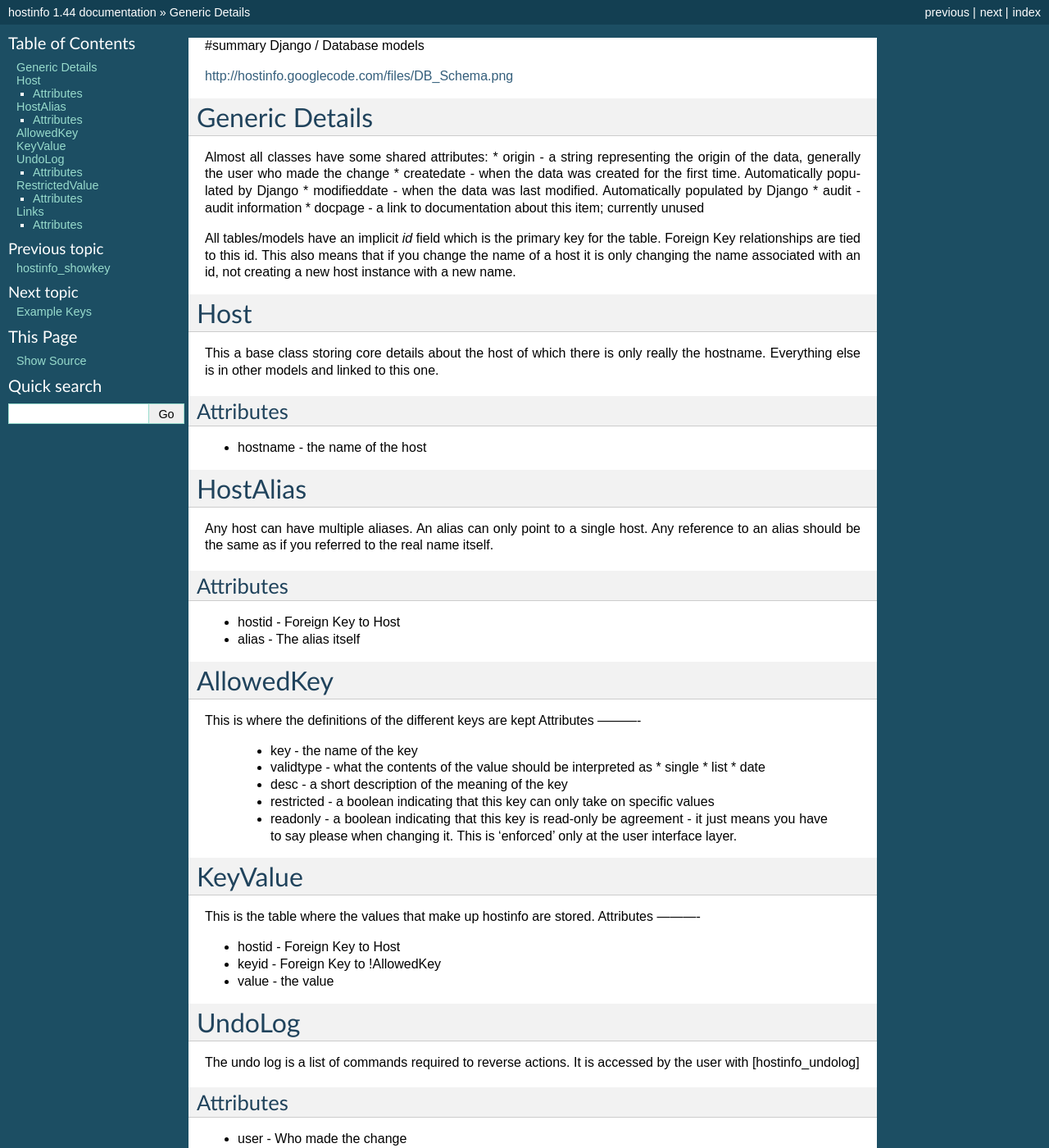
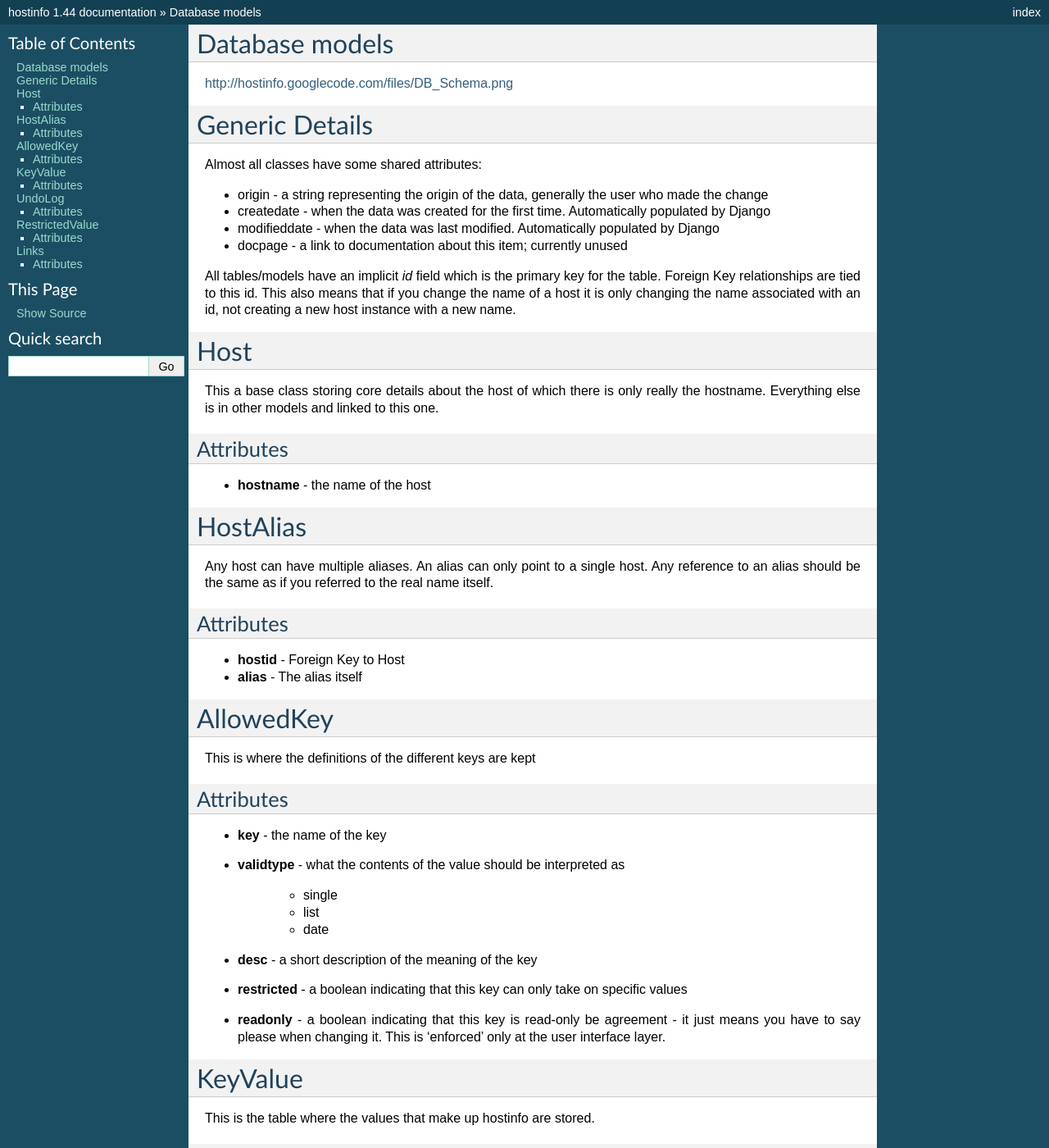
Before and after one commit to dwagon/Hostinfo, a Sphinx documentation site: the page built from docs/DjangoModels.rst, in a window 1280 px wide and 1400 px high. Shown: the whole window at 82% size. Built offline with Sphinx 7.4.7, drawn with Linux system fonts in a browser that asks for light colours; pages that are not in the unit, such as notebooks, are missing from menus; some of the changed text lies outside the part shown.

Commit message:
Tidying up docs

```diff
--- a/docs/DjangoModels.rst
+++ b/docs/DjangoModels.rst
@@ -1,14 +1,15 @@
-#summary Django / Database models
+Database models
+===============
 
 http://hostinfo.googlecode.com/files/DB_Schema.png
 
 Generic Details
 ===============
 Almost all classes have some shared attributes:
+
 * origin - a string representing the origin of the data, generally the user who made the change
 * createdate - when the data was created for the first time. Automatically populated by Django
 * modifieddate - when the data was last modified. Automatically populated by Django
-* audit - audit information
 * docpage - a link to documentation about this item; currently unused
 
 All tables/models have an implicit *id* field which is the primary key for the table. Foreign Key relationships are tied to this id. This also means that if you change the name of a host it is only changing the name associated with an id, not creating a new host instance with a new name.
@@ -21,7 +22,7 @@ This a base class storing core details about the host of which there is only rea
 Attributes
 ----------
 
-* hostname - the name of the host
+* **hostname** - the name of the host
 
 HostAlias
 =========
@@ -30,35 +31,39 @@ Any host can have multiple aliases. An alias can only point to a single host. An
 
 Attributes
 ----------
-* hostid - Foreign Key to Host
-* alias - The alias itself
+
+* **hostid** - Foreign Key to Host
+* **alias** - The alias itself
 
 AllowedKey
 ==========
 
 This is where the definitions of the different keys are kept
+
 Attributes
 ----------
 
-  * key - the name of the key
-  * validtype - what the contents of the value should be interpreted as
+* **key** - the name of the key
+* **validtype** - what the contents of the value should be interpreted as
+
     * single
     * list
     * date
-  * desc - a short description of the meaning of the key
-  * restricted - a boolean indicating that this key can only take on specific values
-  * readonly - a boolean indicating that this key is read-only be agreement - it just means you have to say please when changing it. This is 'enforced' only at the user interface layer.
+* **desc** - a short description of the meaning of the key
+* **restricted** - a boolean indicating that this key can only take on specific values
+* **readonly** - a boolean indicating that this key is read-only be agreement - it just means you have to say please when changing it. This is 'enforced' only at the user interface layer.
 
 KeyValue
 ========
 
 This is the table where the values that make up hostinfo are stored.
+
 Attributes
 ----------
 
-* hostid - Foreign Key to Host
-* keyid - Foreign Key to !AllowedKey
-* value - the value
+* **hostid** - Foreign Key to Host
+* **keyid** - Foreign Key to !AllowedKey
+* **value** - the value
 
 UndoLog
 =======
@@ -67,9 +72,10 @@ The undo log is a list of commands required to reverse actions. It is accessed b
 
 Attributes
 ----------
-* user - Who made the change
-* actiondate - When did they make they change
-* action - What action is required to undo their change
+
+* **user** - Who made the change
+* **actiondate** - When did they make they change
+* **action** - What action is required to undo their change
 
 RestrictedValue
 ===============
@@ -78,8 +84,9 @@ This is where the list of acceptable values are kept for the keys that have a re
 
 Attributes
 ----------
-* keyid - Foreign Key to !AllowedKey
-* value - An acceptable value for that key
+
+* **keyid** - Foreign Key to !AllowedKey
+* **value** - An acceptable value for that key
 
 Links
 =====
@@ -88,6 +95,7 @@ Links are URLs that are related to the host. A host can have many links, but onl
 
 Attributes
 ----------
-* hostid - Foreign Key to Host
-* url - The URL
-* tag - The type of link
+
+* **hostid** - Foreign Key to Host
+* **url** - The URL
+* **tag** - The type of link
--- a/docs/gettingStarted.rst
+++ b/docs/gettingStarted.rst
@@ -63,7 +63,11 @@ Then add details that you know about that host::
 
 Most of the details that come out of uname (for unix servers) should
 probably have keys associated with them. This also makes it easy
-to automate the population of hostinfo. Suggested keys:
+to automate the population of hostinfo.
+
+Suggested keys:
 *  os - operating system (uname -s)
 *  osrev - revision of operating system (uname -r)
 *  arch - architecture of machines (uname -m) - useful if you have OS's that run on different architectures (e.g. solaris on sun4u/i86pc; linux on pretty much everything)
+
+See :doc:`ExampleKeys` for some hints about what sort of keys to create
--- a/docs/wikilinks.rst
+++ b/docs/wikilinks.rst
@@ -1,4 +1,7 @@
 .. _wikilinks:
+
+Wiki Links
+==========
 
 As part of the concept of self-documentation it is possible to put content from hostinfo directly into a wiki page using the ``Include`` extension and the ``hostinfo`` homegrown extensions based on the ``Include`` extension.
 
```
Also changed, not shown: docs/Commands.rst (+20 -20 lines), docs/index.rst (+6 -40 lines).
